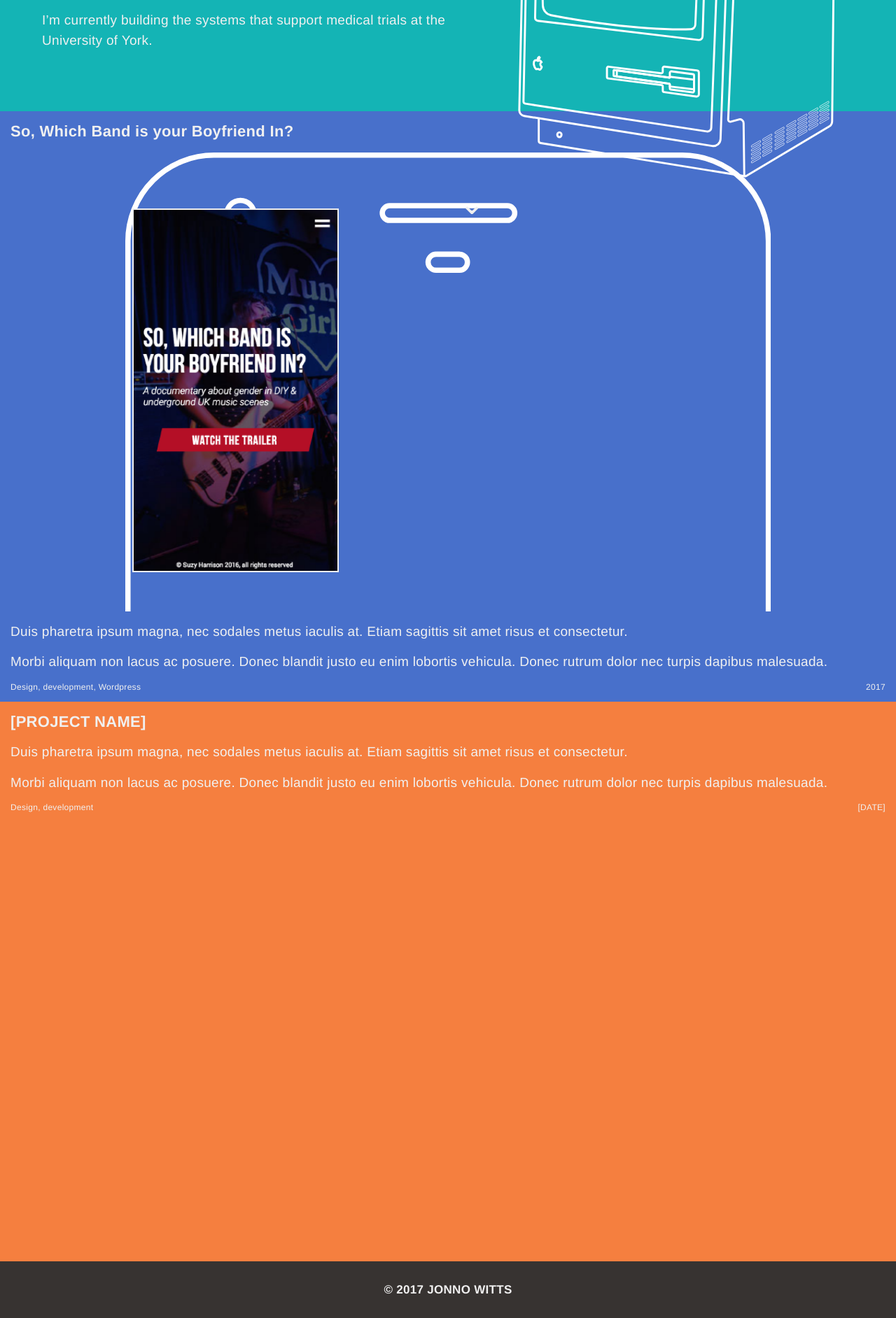
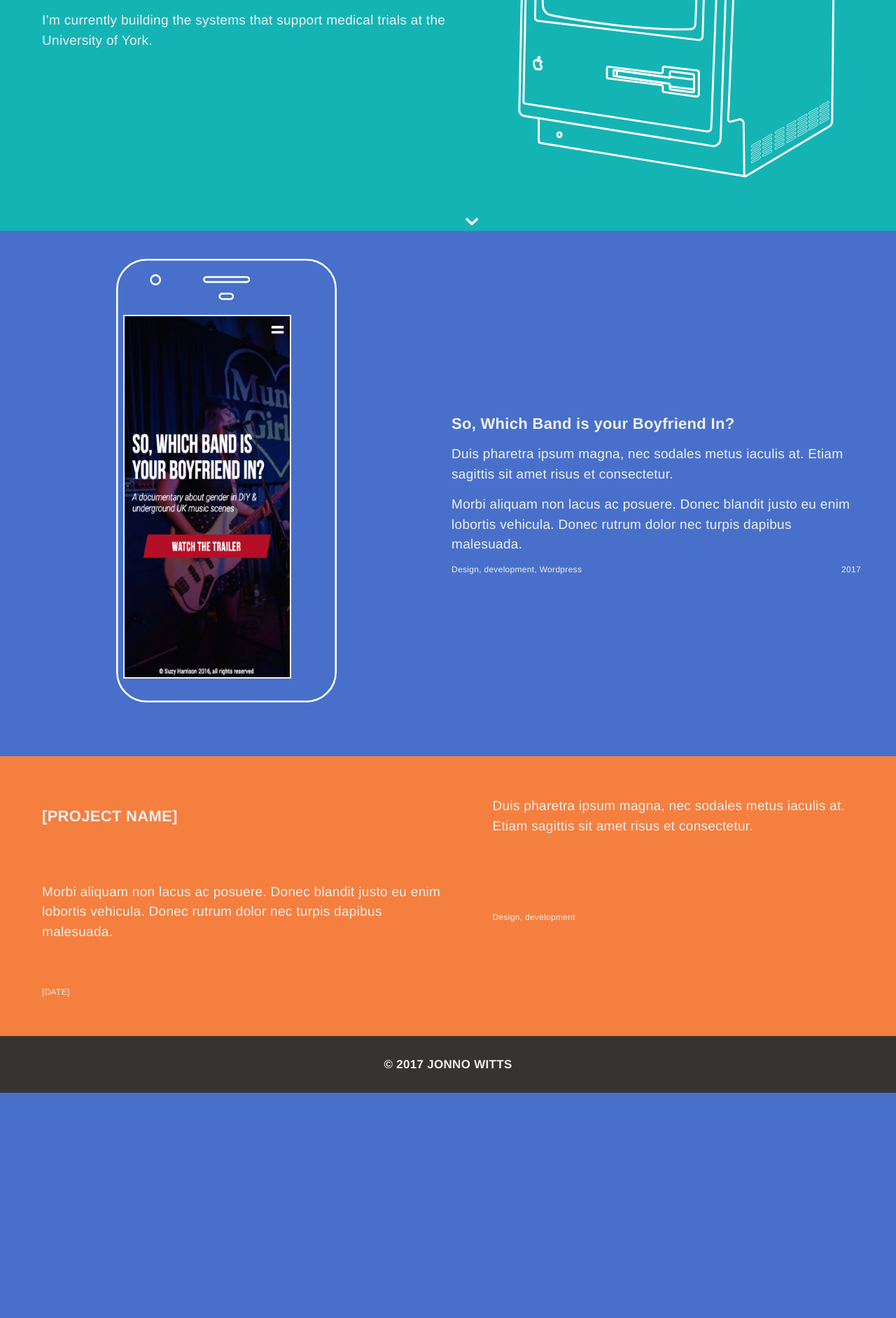
Before and after one commit to jonnow/jw-v2017, a PHP site: page / in a window 1280 px wide. Shown: the part 311-2195 px from the top of the page at 70% size. After the commit the page ends 1873 px from the top, so only its background shows below. Run offline with PHP 8.4, Linux system fonts and the light colour scheme; some web fonts are replaced.

Commit message:
Project tablet sizes added

```diff
--- a/css/main.css
+++ b/css/main.css
@@ -576,24 +576,37 @@ footer {
     background-color: #14B4B5;
     color: #F0F0F0;
     padding-top: 7rem; }
-    .home main .intro {
+    .home main .intro, .home main .projectWrapper {
       display: grid;
       grid-template-columns: 50% 45%;
       grid-gap: 5%;
       align-items: center;
       padding-left: 6rem;
       padding-right: 5rem;
-      height: 50vh; }
-      .home main .intro .grid-p {
+      min-height: 50vh; }
+      .home main .intro .grid-p, .home main .projectWrapper .grid-p {
         display: flex;
         flex-direction: column;
         justify-content: center;
         grid-column: 1;
         grid-row: 1; }
-      .home main .intro img {
+      .home main .intro img, .home main .projectWrapper img {
         grid-column: 2;
         grid-row: 1;
         width: 90%;
-        margin-bottom: 0; } }
+        margin-bottom: 0; }
+      .home main .intro.projectWrapper-imageFirst, .home main .projectWrapper.projectWrapper-imageFirst {
+        grid-template-columns: 45% 50%; }
+        .home main .intro.projectWrapper-imageFirst .grid-p, .home main .projectWrapper.projectWrapper-imageFirst .grid-p {
+          grid-column-start: 2; }
+        .home main .intro.projectWrapper-imageFirst .mobileProject, .home main .projectWrapper.projectWrapper-imageFirst .mobileProject {
+          background-size: auto;
+          width: auto;
+          max-height: 100%; }
+          .home main .intro.projectWrapper-imageFirst .mobileProject picture, .home main .projectWrapper.projectWrapper-imageFirst .mobileProject picture {
+            width: 81.5%; }
+    .home main .projectWrapper {
+      padding-top: 4rem;
+      padding-bottom: 4rem; } }
 
 /*# sourceMappingURL=main.css.map */
--- a/css/sass/small.scss
+++ b/css/sass/small.scss
@@ -28,7 +28,7 @@ $font_smallest_footer: 1.7rem;
        background-color: $primary_teal;
        color: $primary_white;
        padding-top: 7rem;
-       .intro {
+       .intro, .projectWrapper {
            display: grid;
            grid-template-columns: 50% 45%;
            grid-gap: 5%;
@@ -36,7 +36,7 @@ $font_smallest_footer: 1.7rem;
 
            padding-left: $padding_tablet + 2;
            padding-right: $padding_tablet + 1;
-           height: 50vh;
+           min-height: 50vh;
            .grid-p {
                display: flex;
                flex-direction: column;
@@ -51,6 +51,26 @@ $font_smallest_footer: 1.7rem;
                width: 90%;
                margin-bottom: 0;
            }
+           &.projectWrapper-imageFirst {
+               grid-template-columns: 45% 50%;
+               .grid-p {
+                   grid-column-start: 2;
+               }
+
+               .mobileProject  {
+                   background-size: auto;
+                   width: auto;
+                   max-height: 100%;
+                   picture {
+                       width: 81.5%;
+                   }
+               }
+           }
+       }
+
+       .projectWrapper {
+           padding-top: $padding_tablet;
+           padding-bottom: $padding_tablet;
        }
     }
 }
--- a/index.html
+++ b/index.html
@@ -43,8 +43,7 @@
                     <a href="#" class="scroll"><i class="fa fa-chevron-down">&#8964;</i><span>Down</span></a>
                 </section>
                 <section class="featured">
-                    <div class="projectWrapper blue">
-                        <h2>So, Which Band is your Boyfriend In?</h2>
+                    <div class="projectWrapper projectWrapper-imageFirst blue">
                         <div class="mobileProject">
                             <picture>
                                 <source srcset="images/projects/swbiybi_mobile@0.5x.png" media="(min-width: 320px)">
@@ -53,10 +52,15 @@
                                 <img src="images/projects/swbiybi_mobile.png" alt="A screenshot of the 'So, Which Band is your Boyfriend In?' homepage as it appears on a mobile device." />
                             </picture>
                         </div>
-                        <p>Duis pharetra ipsum magna, nec sodales metus iaculis at. Etiam sagittis sit amet risus et consectetur.</p>
-                        <p>Morbi aliquam non lacus ac posuere. Donec blandit justo eu enim lobortis vehicula. Donec rutrum dolor nec turpis dapibus malesuada.</p>
-                        <span>Design, development, Wordpress</span>
-                        <span>2017</span>
+                        <div class="grid-p">
+                            <h2>So, Which Band is your Boyfriend In?</h2>
+                            <div>
+                                <p>Duis pharetra ipsum magna, nec sodales metus iaculis at. Etiam sagittis sit amet risus et consectetur.</p>
+                                <p>Morbi aliquam non lacus ac posuere. Donec blandit justo eu enim lobortis vehicula. Donec rutrum dolor nec turpis dapibus malesuada.</p>
+                                <span>Design, development, Wordpress</span>
+                                <span>2017</span>
+                            </div>
+                        </div>
                     </div>
                     <div class="projectWrapper orange">
                         <h2>[PROJECT NAME]</h2>
```
Also changed, not shown: 1 other file.
